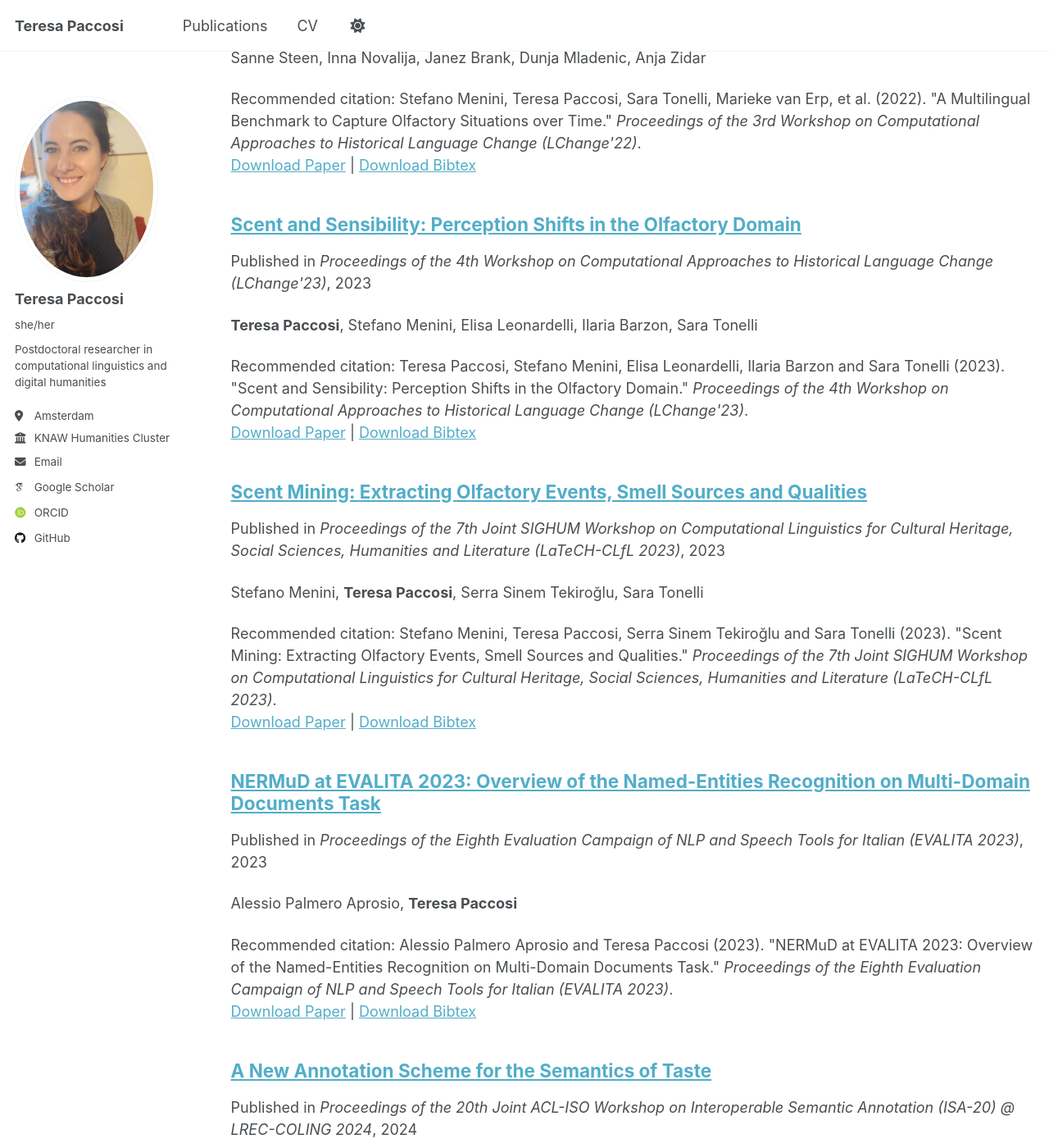
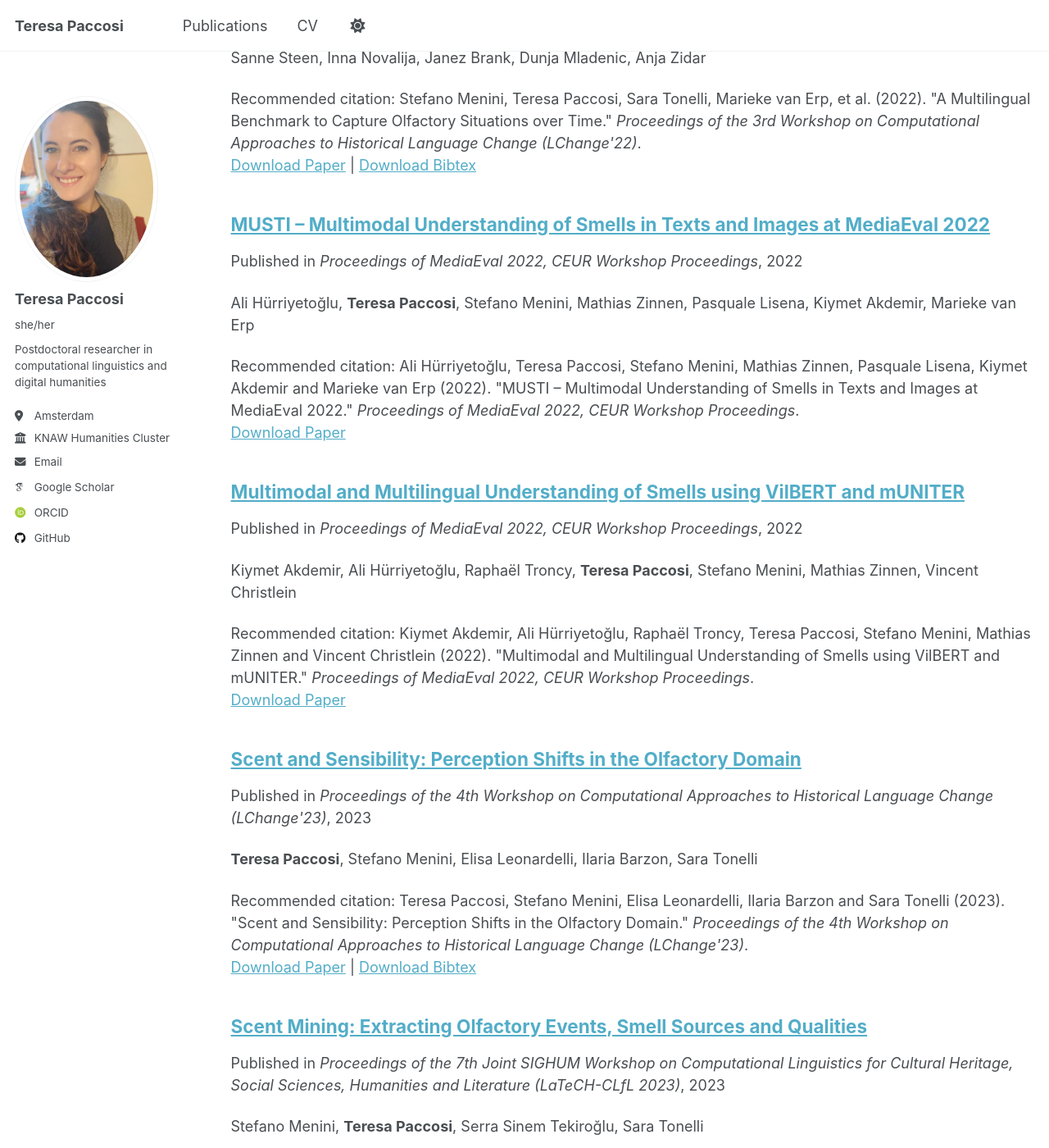
Before and after one commit to tpaccosi/tpaccosi.github.io, a Jekyll site: the page built from _pages/collection-archive.html, in a window 1280 px wide and 1400 px high, scrolled down 1594 px. Shown: the whole window at 82% size. Built offline with Jekyll 4.4.1, drawn with Linux system fonts in a browser that asks for light colours; some web fonts are replaced; some of the changed text lies outside the part shown.

Commit message:
Aggiungi pubblicazioni dal CV

```diff
--- a/_config.yml
+++ b/_config.yml
@@ -86,6 +86,8 @@ publication_category:
     title: 'Conference Papers'
   workshops:
     title: 'Workshop Papers'
+  theses:
+    title: 'PhD Thesis'
 
 # Site Settings
 teaser                   :  # filename of teaser fallback teaser image placed in /images/, .e.g. "500x300.png"
--- /dev/null
+++ b/_publications/2022-01-04-musti-multimodal-understanding-of-smells-in-texts-and-images.md
@@ -0,0 +1,15 @@
+---
+title: 'MUSTI – Multimodal Understanding of Smells in Texts and Images at MediaEval 2022'
+collection: publications
+category: workshops
+permalink: /publication/2022-musti-multimodal-understanding-of-smells-in-texts-and-images
+excerpt: 'Ali Hürriyetoğlu, <b>Teresa Paccosi</b>, Stefano Menini, Mathias Zinnen, Pasquale Lisena, Kiymet Akdemir, Marieke van Erp'
+date: 2022-01-04
+venue: 'Proceedings of MediaEval 2022, CEUR Workshop Proceedings'
+paperurl: 'https://www.eurecom.fr/publication/7180/download/data-publi-7180.pdf'
+citation: 'Ali Hürriyetoğlu, Teresa Paccosi, Stefano Menini, Mathias Zinnen, Pasquale Lisena, Kiymet Akdemir and Marieke van Erp (2022). &quot;MUSTI – Multimodal Understanding of Smells in Texts and Images at MediaEval 2022.&quot; <i>Proceedings of MediaEval 2022, CEUR Workshop Proceedings</i>.'
+---
+
+**Authors:** Ali Hürriyetoğlu, <b>Teresa Paccosi</b>, Stefano Menini, Mathias Zinnen, Pasquale Lisena, Kiymet Akdemir, Marieke van Erp
+
+[Read the paper](https://www.eurecom.fr/publication/7180/download/data-publi-7180.pdf)
--- /dev/null
+++ b/_publications/2022-01-05-multimodal-and-multilingual-understanding-of-smells-using-vi.md
@@ -0,0 +1,15 @@
+---
+title: 'Multimodal and Multilingual Understanding of Smells using VilBERT and mUNITER'
+collection: publications
+category: workshops
+permalink: /publication/2022-multimodal-and-multilingual-understanding-of-smells-using-vi
+excerpt: 'Kiymet Akdemir, Ali Hürriyetoğlu, Raphaël Troncy, <b>Teresa Paccosi</b>, Stefano Menini, Mathias Zinnen, Vincent Christlein'
+date: 2022-01-05
+venue: 'Proceedings of MediaEval 2022, CEUR Workshop Proceedings'
+paperurl: 'https://www.eurecom.fr/en/publication/7181'
+citation: 'Kiymet Akdemir, Ali Hürriyetoğlu, Raphaël Troncy, Teresa Paccosi, Stefano Menini, Mathias Zinnen and Vincent Christlein (2022). &quot;Multimodal and Multilingual Understanding of Smells using VilBERT and mUNITER.&quot; <i>Proceedings of MediaEval 2022, CEUR Workshop Proceedings</i>.'
+---
+
+**Authors:** Kiymet Akdemir, Ali Hürriyetoğlu, Raphaël Troncy, <b>Teresa Paccosi</b>, Stefano Menini, Mathias Zinnen, Vincent Christlein
+
+[Read the paper](https://www.eurecom.fr/en/publication/7181)
--- /dev/null
+++ b/_publications/2023-01-04-adding-a-novel-italian-treebank-of-marked-constructions-to-u.md
@@ -0,0 +1,15 @@
+---
+title: 'Adding a Novel Italian Treebank of Marked Constructions to Universal Dependencies'
+collection: publications
+category: manuscripts
+permalink: /publication/2023-adding-a-novel-italian-treebank-of-marked-constructions-to-u
+excerpt: '<b>Teresa Paccosi</b>, Alessio Palmero Aprosio, Sara Tonelli'
+date: 2023-01-04
+venue: 'Italian Journal of Computational Linguistics (IJCoL), Vol. 9, n. 1, pp. 9–35'
+paperurl: 'https://doaj.org/article/7b8c3b2d998941cba03b21f53fac04be'
+citation: 'Teresa Paccosi, Alessio Palmero Aprosio and Sara Tonelli (2023). &quot;Adding a Novel Italian Treebank of Marked Constructions to Universal Dependencies.&quot; <i>Italian Journal of Computational Linguistics (IJCoL), Vol. 9, n. 1, pp. 9–35</i>.'
+---
+
+**Authors:** <b>Teresa Paccosi</b>, Alessio Palmero Aprosio, Sara Tonelli
+
+[Read the paper](https://doaj.org/article/7b8c3b2d998941cba03b21f53fac04be)
--- /dev/null
+++ b/_publications/2025-01-02-tracing-sensory-events-a-frame-based-approach-to-automatical.md
@@ -0,0 +1,12 @@
+---
+title: 'Tracing Sensory Events: A Frame-Based Approach to Automatically Capture and Diachronically Analyse Olfactory and Gustatory Information from Texts'
+collection: publications
+category: theses
+permalink: /publication/2025-tracing-sensory-events-a-frame-based-approach-to-automatical
+excerpt: '<b>Teresa Paccosi</b>'
+date: 2025-01-02
+venue: 'PhD Thesis, University of Trento'
+citation: 'Teresa Paccosi (2025). &quot;Tracing Sensory Events: A Frame-Based Approach to Automatically Capture and Diachronically Analyse Olfactory and Gustatory Information from Texts.&quot; <i>PhD Thesis, University of Trento</i>.'
+---
+
+**Authors:** <b>Teresa Paccosi</b>
--- /dev/null
+++ b/_publications/2025-01-03-unpacking-the-weight-of-spices-a-preliminary-exploration-of.md
@@ -0,0 +1,12 @@
+---
+title: 'Unpacking the Weight of Spices: A Preliminary Exploration of Long-Tail Contexts in the VOC Trade'
+collection: publications
+category: conferences
+permalink: /publication/2025-unpacking-the-weight-of-spices-a-preliminary-exploration-of
+excerpt: 'Gauri Bhagwat, <b>Teresa Paccosi</b>, Marieke van Erp'
+date: 2025-01-03
+venue: 'DHBenelux 2025, Amsterdam'
+citation: 'Gauri Bhagwat, Teresa Paccosi and Marieke van Erp (2025). &quot;Unpacking the Weight of Spices: A Preliminary Exploration of Long-Tail Contexts in the VOC Trade.&quot; <i>DHBenelux 2025, Amsterdam</i>.'
+---
+
+**Authors:** Gauri Bhagwat, <b>Teresa Paccosi</b>, Marieke van Erp
--- /dev/null
+++ b/_publications/2026-01-03-tracing-taste-over-time-automatic-extraction-and-diachronic.md
@@ -0,0 +1,12 @@
+---
+title: 'Tracing Taste over Time: Automatic Extraction and Diachronic Analysis of Gustatory Language in English'
+collection: publications
+category: manuscripts
+permalink: /publication/2026-tracing-taste-over-time-automatic-extraction-and-diachronic
+excerpt: '<b>Teresa Paccosi</b>, Sara Tonelli'
+date: 2026-01-03
+venue: 'Italian Journal of Computational Linguistics (IJCoL), Vol. 12, n. 1'
+citation: 'Teresa Paccosi and Sara Tonelli (2026). &quot;Tracing Taste over Time: Automatic Extraction and Diachronic Analysis of Gustatory Language in English.&quot; <i>Italian Journal of Computational Linguistics (IJCoL), Vol. 12, n. 1</i>.'
+---
+
+**Authors:** <b>Teresa Paccosi</b>, Sara Tonelli
--- /dev/null
+++ b/_publications/2026-01-04-tracing-colonial-discourse-in-dutch-historical-newspapers.md
@@ -0,0 +1,15 @@
+---
+title: 'Tracing Colonial Discourse in Dutch Historical Newspapers'
+collection: publications
+category: manuscripts
+permalink: /publication/2026-tracing-colonial-discourse-in-dutch-historical-newspapers
+excerpt: 'J. Zhu, <b>Teresa Paccosi</b>, Marieke van Erp'
+date: 2026-01-04
+venue: 'Anthology of Computers and the Humanities, Vol. 3, pp. 1311–1323'
+paperurl: 'https://anthology.ach.org/volumes/vol0003/tracing-colonial-discourse/'
+citation: 'J. Zhu, Teresa Paccosi and Marieke van Erp (2026). &quot;Tracing Colonial Discourse in Dutch Historical Newspapers.&quot; <i>Anthology of Computers and the Humanities, Vol. 3, pp. 1311–1323</i>.'
+---
+
+**Authors:** J. Zhu, <b>Teresa Paccosi</b>, Marieke van Erp
+
+[Read the paper](https://anthology.ach.org/volumes/vol0003/tracing-colonial-discourse/)
```
